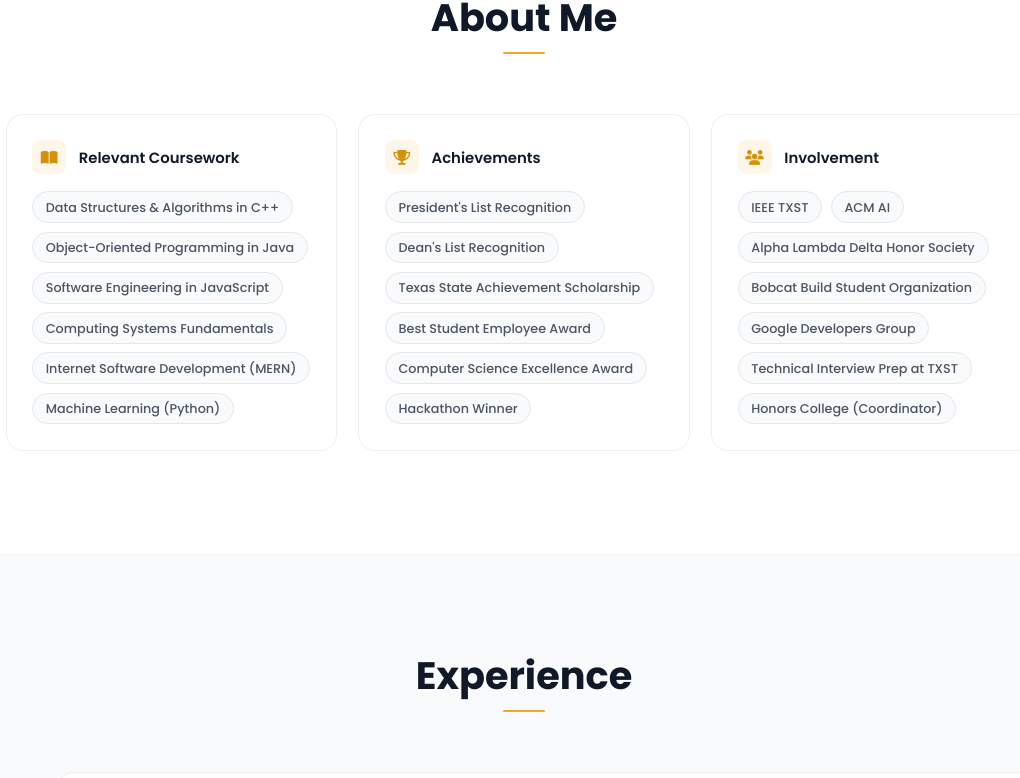
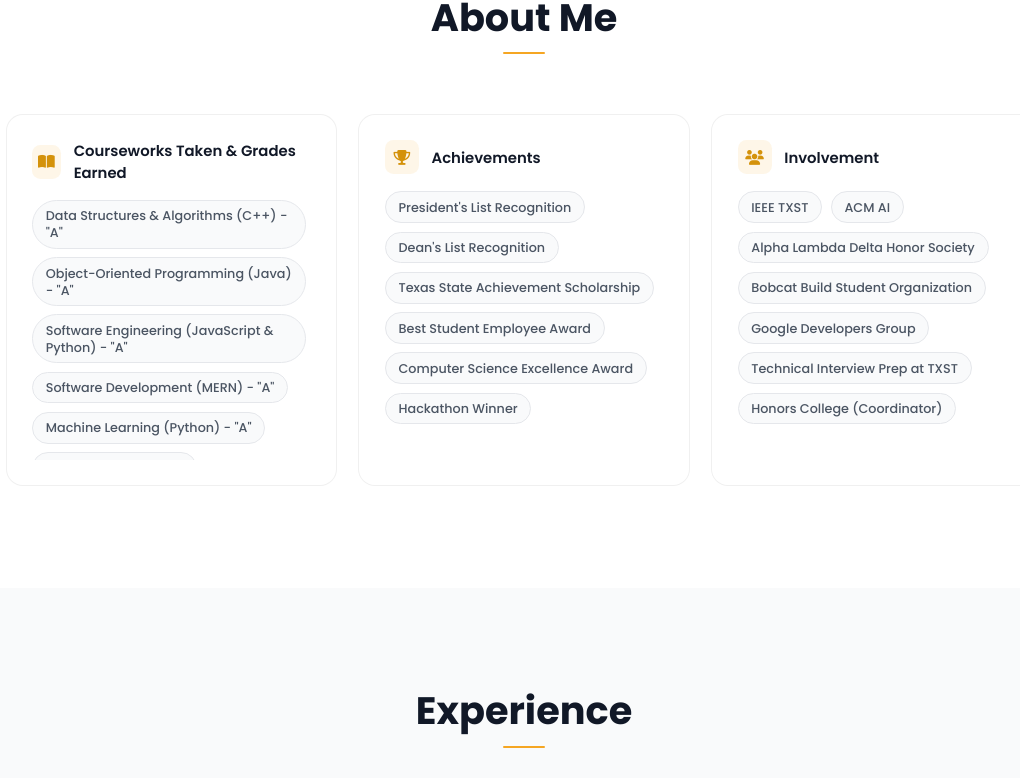
Before and after one commit to sh1vendra/my_portfolio, a React (Vite) app: page / in a window 1280 px wide. Shown: the part 905-1683 px from the top of the page, without its empty margins (116-1136 px from the left). Built offline with nearby package versions, Linux system fonts and the light colour scheme; some icons are missing.

Commit message:
expand coursework, update hero typing roles, fix navbar contact highlight

```diff
--- a/src/components/About.tsx
+++ b/src/components/About.tsx
@@ -4,8 +4,9 @@ import { about } from '../data'
 const cards = [
   {
     icon: 'fas fa-book-open',
-    title: 'Relevant Coursework',
+    title: 'Courseworks Taken & Grades Earned',
     items: about.coursework,
+    scrollable: true,
   },
   {
     icon: 'fas fa-trophy',
@@ -50,7 +51,7 @@ export default function About() {
                 </div>
                 <h3 className="font-semibold text-sm text-gray-900 dark:text-white">{card.title}</h3>
               </div>
-              <div className="flex flex-wrap gap-2">
+              <div className={`flex flex-wrap gap-2 ${card.scrollable ? 'max-h-[260px] overflow-y-auto pr-1' : ''}`}>
                 {card.items.map((pill) => (
                   <span
                     key={pill}
--- a/src/components/Hero.tsx
+++ b/src/components/Hero.tsx
@@ -21,8 +21,9 @@ export default function Hero() {
   useEffect(() => {
     const typed = new Typed(typedRef.current!, {
       strings: [
-        'Full-Stack Developer',
+        'Full-Stack Software Developer',
         'Intel Ambassador',
+        'AI Agents & Systems',
         'Computer Science @ Texas State University',
       ],
       typeSpeed: 40,
@@ -30,6 +31,7 @@ export default function Hero() {
       backDelay: 2200,
       loop: true,
       smartBackspace: true,
+      contentType: null as unknown as string,
     })
     return () => typed.destroy()
   }, [])
@@ -82,7 +84,7 @@ export default function Hero() {
               B.S. Computer Science &nbsp;&middot;&nbsp; Minor: Applied Mathematics
             </motion.p>
             <motion.p variants={item} className="text-base font-semibold text-gray-700 dark:text-white/75 mb-3">
-              GPA: 3.92
+              GPA: 4.0 CS Major / 3.92 Overall
             </motion.p>
 
             <motion.p
--- a/src/components/Navbar.tsx
+++ b/src/components/Navbar.tsx
@@ -21,7 +21,12 @@ export default function Navbar({ theme, toggleTheme }: NavbarProps) {
   const [mobileOpen, setMobileOpen] = useState(false)
 
   useEffect(() => {
-    const onScroll = () => setScrolled(window.scrollY > 20)
+    const onScroll = () => {
+      setScrolled(window.scrollY > 20)
+      const atBottom =
+        window.innerHeight + window.scrollY >= document.documentElement.scrollHeight - 2
+      if (atBottom) setActive('#contact')
+    }
     window.addEventListener('scroll', onScroll, { passive: true })
     return () => window.removeEventListener('scroll', onScroll)
   }, [])
@@ -42,6 +47,14 @@ export default function Navbar({ theme, toggleTheme }: NavbarProps) {
 
   const closeMobile = () => setMobileOpen(false)
 
+  const goHome = (e: React.MouseEvent<HTMLAnchorElement>) => {
+    e.preventDefault()
+    window.scrollTo({ top: 0, behavior: 'smooth' })
+    history.replaceState(null, '', window.location.pathname)
+    setActive('#hero')
+    closeMobile()
+  }
+
   return (
     <header
       className={`fixed top-0 w-full z-50 transition-all duration-300 ${
@@ -52,7 +65,7 @@ export default function Navbar({ theme, toggleTheme }: NavbarProps) {
     >
       <nav className="max-w-5xl mx-auto px-6 h-16 flex items-center gap-6">
         <a
-          href="#hero"
+          href="https://shivendrabhagat.com"
           className="font-extrabold text-4xl text-gray-900 dark:text-white mr-auto hover:text-gold-600 dark:hover:text-gold-500 transition-colors"
           style={{ fontFamily: "'Dancing Script', 'Brush Script MT', cursive" }}
         >
@@ -65,6 +78,7 @@ export default function Navbar({ theme, toggleTheme }: NavbarProps) {
             <li key={link.href}>
               <a
                 href={link.href}
+                onClick={link.href === '#hero' ? goHome : undefined}
                 className={`px-3 py-1.5 rounded-lg text-sm font-medium transition-colors duration-200 ${
                   active === link.href
                     ? 'text-gold-600 dark:text-gold-500 bg-gold-500/10'
@@ -104,7 +118,7 @@ export default function Navbar({ theme, toggleTheme }: NavbarProps) {
             <a
               key={link.href}
               href={link.href}
-              onClick={closeMobile}
+              onClick={link.href === '#hero' ? goHome : closeMobile}
               className={`px-3 py-2.5 rounded-lg text-sm font-medium transition-colors ${
                 active === link.href
                   ? 'text-gold-600 dark:text-gold-500 bg-gold-500/10'
--- a/src/data/index.ts
+++ b/src/data/index.ts
@@ -173,12 +173,17 @@ export const hobbies = [
 
 export const about = {
   coursework: [
-    'Data Structures & Algorithms in C++',
-    'Object-Oriented Programming in Java',
-    'Software Engineering in JavaScript',
-    'Computing Systems Fundamentals',
-    'Internet Software Development (MERN)',
-    'Machine Learning (Python)',
+    'Data Structures & Algorithms (C++) - "A"',
+    'Object-Oriented Programming (Java) - "A"',
+    'Software Engineering (JavaScript & Python) - "A"',
+    'Software Development (MERN) - "A"',
+    'Machine Learning (Python) - "A"',
+    'Computer Ethics - "A"',
+    'Discrete Mathematics I - "A"',
+    'Discrete Mathematics II - "A"',
+    'Calculus I - "A"',
+    'Calculus II - "A"',
+    'Calculus III - "A"',
   ],
   achievements: [
     "President's List Recognition",
```
